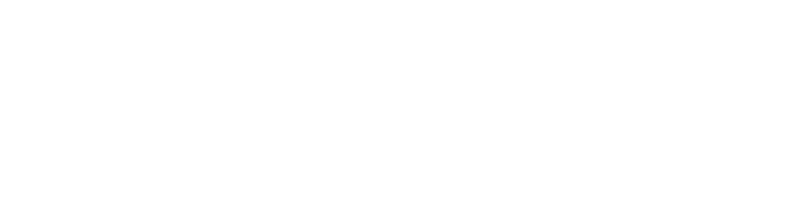
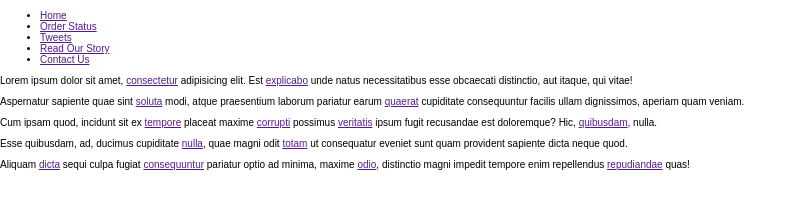
Before and after one commit to shaksmish/JavaScript30, a plain HTML site: page Day 22/index.html in a window 1280 px wide. Shown: the whole page, without its empty margins (0-804 px from the left). Drawn offline with Linux system fonts and the light colour scheme; files that its build step writes are made by us from their sources.

Commit message:
create index.html

```diff
--- a/Day 22/index.html
+++ b/Day 22/index.html
@@ -5,9 +5,32 @@
     <meta http-equiv="X-UA-Compatible" content="IE=edge">
     <meta name="viewport" content="width=device-width, initial-scale=1.0">
     <title>Follow along links in navigation</title>
+    <link rel = "stylesheet" href="/style.css">
+</head>
 
-</head>
 <body>
+    <nav>
+        <ul class="menu">
+            <li><a href="">Home</a></li>
+            <li><a href="">Order Status</a></li>
+            <li><a href="">Tweets</a></li>
+            <li><a href="">Read Our Story</a></li>
+            <li><a href="">Contact Us</a></li>
+        </ul>
+    </nav>
+
+    <div class="wrapper">
+        <p>Lorem ipsum dolor sit amet, <a href="">consectetur</a> adipisicing elit. Est <a href="">explicabo</a> unde natus necessitatibus esse obcaecati distinctio, aut itaque, qui vitae!</p>
+        <p>Aspernatur sapiente quae sint <a href="">soluta</a> modi, atque praesentium laborum pariatur earum <a href="">quaerat</a> cupiditate consequuntur facilis ullam dignissimos, aperiam quam veniam.</p>
+        <p>Cum ipsam quod, incidunt sit ex <a href="">tempore</a> placeat maxime <a href="">corrupti</a> possimus <a href="">veritatis</a> ipsum fugit recusandae est doloremque? Hic, <a href="">quibusdam</a>, nulla.</p>
+        <p>Esse quibusdam, ad, ducimus cupiditate <a href="">nulla</a>, quae magni odit <a href="">totam</a> ut consequatur eveniet sunt quam provident sapiente dicta neque quod.</p>
+        <p>Aliquam <a href="">dicta</a> sequi culpa fugiat <a href="">consequuntur</a> pariatur optio ad minima, maxime <a href="">odio</a>, distinctio magni impedit tempore enim repellendus <a href="">repudiandae</a> quas!</p>
+      </div>
+
+<script>
+
+
+</script>
 
 </body>
 </html>
```
